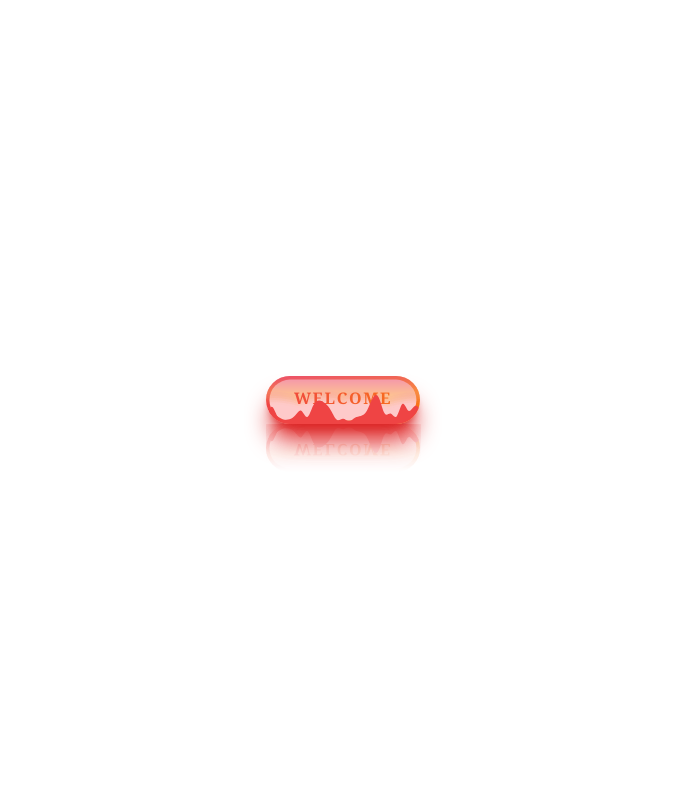
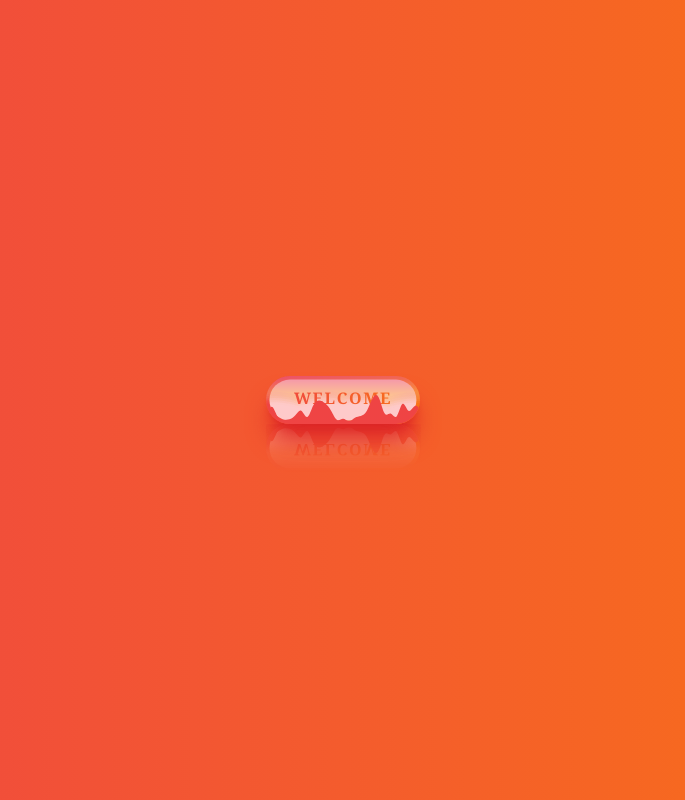
Before and after one commit to vinay7060/Happy-New-Year, a plain HTML site: page index.html in a window 1280 px wide. Shown: the whole page, without its empty margins (297-982 px from the left). Drawn offline with nearby package versions, Linux system fonts and the light colour scheme.

Commit message:
Add files via upload

```diff
--- a/index.html
+++ b/index.html
@@ -5,7 +5,7 @@
     <script src="https://cdn.tailwindcss.com"></script>
     <title>Document</title>
 </head>
-<body class="flex items-center ml-[50px] mr-[50px] mt-[50px] mb-[50px] justify-around">
+<body class="flex items-center ml-[50px] mr-[50px] mt-[50px] mb-[50px] justify-around bg-gradient-to-r from-red-500 to-orange-500       ">
 
 
     <button
@@ -21,8 +21,9 @@
       <p
         class="absolute z-40 top-1/2 left-1/2 bg-gradient-to-r from-red-700 to-orange-700 bg-clip-text text-transparent -translate-x-1/2 translate-y-full h-full w-full transition-all duration-300 group-hover:-translate-y-[40%] tracking-widest font-extrabold"
       >
-      Dost
+      Dost 2025
       </p>
+
       <svg
         class="absolute w-full h-full scale-x-125 rotate-180 top-1/2 left-1/2 -translate-x-1/2 -translate-y-1/2 z-30 group-hover:animate-none animate-pulse group-hover:-translate-y-[45%] transition-all duration-300"
         viewBox="0 0 2400 800"
```
